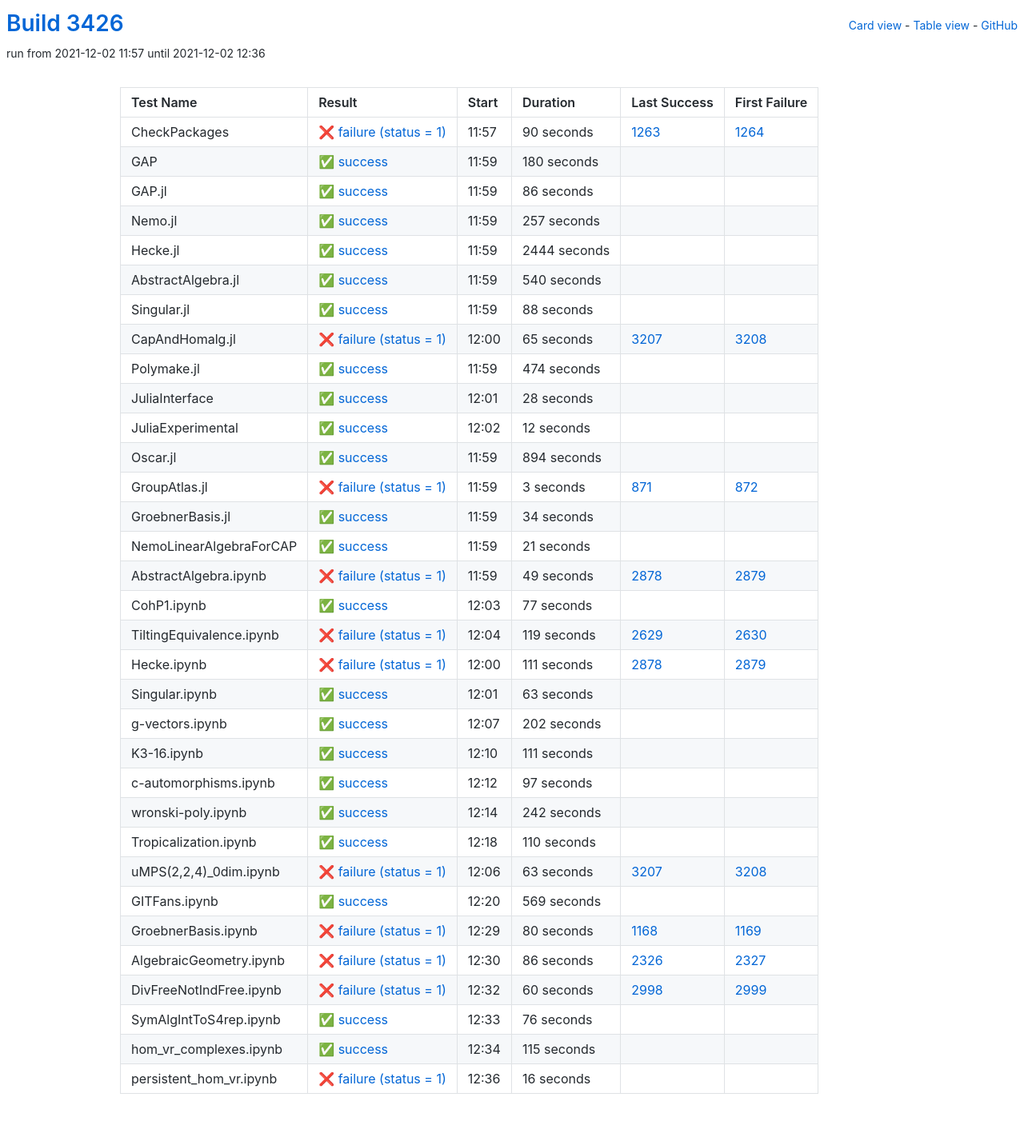
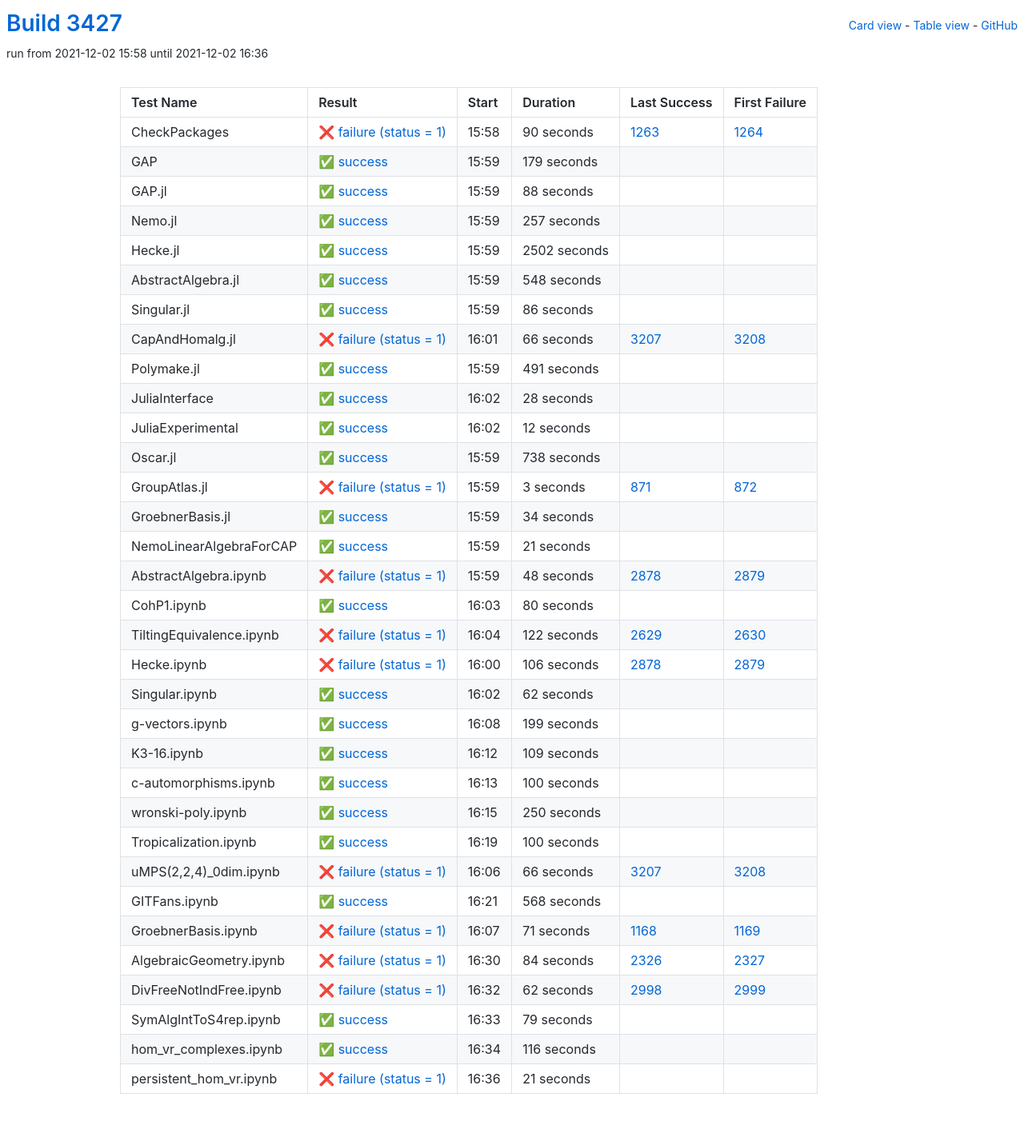
Before and after one commit to oscar-system/oscar-ci-status-stable, a Jekyll site: the page built from table.html, in a window 1280 px wide. Shown: the whole page at 80% size. Built offline with Jekyll 4.4.1, drawn with Linux system fonts in a browser that asks for light colours.

Commit message:
Build #3427

```diff
--- a/_data/ci.yml
+++ b/_data/ci.yml
@@ -1,6 +1,6 @@
 ---
-build: 3426
-build_url: https://oscarci.mathematik.uni-kl.de/job/oscar-stable/3426/
+build: 3427
+build_url: https://oscarci.mathematik.uni-kl.de/job/oscar-stable/3427/
 job: oscar-stable
 organization: oscar-system
 repo: oscar-ci-status-stable
@@ -8,8 +8,8 @@ repourl: https://github.com/oscar-system/oscar-ci-status-stable
 tests:
 - name: CheckPackages
   id: checkpackages
-  log: https://oscarci.mathematik.uni-kl.de/job/oscar-stable/3426/artifact/logs/build-3426/CheckPackages.log
-  start: 2021-12-02 11:57
+  log: https://oscarci.mathematik.uni-kl.de/job/oscar-stable/3427/artifact/logs/build-3427/CheckPackages.log
+  start: 2021-12-02 15:58
   success: false
   exitcode: 1
   status: failure
@@ -20,32 +20,32 @@ tests:
   first_failure_url: https://oscarci.mathematik.uni-kl.de/job/oscar-stable/1264/
 - name: GAP
   id: gap
-  log: https://oscarci.mathematik.uni-kl.de/job/oscar-stable/3426/artifact/logs/build-3426/GAP.log
-  start: 2021-12-02 11:59
+  log: https://oscarci.mathematik.uni-kl.de/job/oscar-stable/3427/artifact/logs/build-3427/GAP.log
+  start: 2021-12-02 15:59
   success: true
   exitcode: 0
   status: success
-  duration: 180
+  duration: 179
   last_success: false
   last_success_url:
   first_failure: false
   first_failure_url:
 - name: GAP.jl
   id: gap-jl
-  log: https://oscarci.mathematik.uni-kl.de/job/oscar-stable/3426/artifact/logs/build-3426/GAP.jl.log
-  start: 2021-12-02 11:59
+  log: https://oscarci.mathematik.uni-kl.de/job/oscar-stable/3427/artifact/logs/build-3427/GAP.jl.log
+  start: 2021-12-02 15:59
   success: true
   exitcode: 0
   status: success
-  duration: 86
+  duration: 88
   last_success: false
   last_success_url:
   first_failure: false
   first_failure_url:
 - name: Nemo.jl
   id: nemo-jl
-  log: https://oscarci.mathematik.uni-kl.de/job/oscar-stable/3426/artifact/logs/build-3426/Nemo.jl.log
-  start: 2021-12-02 11:59
+  log: https://oscarci.mathematik.uni-kl.de/job/oscar-stable/3427/artifact/logs/build-3427/Nemo.jl.log
+  start: 2021-12-02 15:59
   success: true
   exitcode: 0
   status: success
@@ -56,68 +56,68 @@ tests:
   first_failure_url:
 - name: Hecke.jl
   id: hecke-jl
-  log: https://oscarci.mathematik.uni-kl.de/job/oscar-stable/3426/artifact/logs/build-3426/Hecke.jl.log
-  start: 2021-12-02 11:59
+  log: https://oscarci.mathematik.uni-kl.de/job/oscar-stable/3427/artifact/logs/build-3427/Hecke.jl.log
+  start: 2021-12-02 15:59
   success: true
   exitcode: 0
   status: success
-  duration: 2444
+  duration: 2502
   last_success: false
   last_success_url:
   first_failure: false
   first_failure_url:
 - name: AbstractAlgebra.jl
   id: abstractalgebra-jl
-  log: https://oscarci.mathematik.uni-kl.de/job/oscar-stable/3426/artifact/logs/build-3426/AbstractAlgebra.jl.log
-  start: 2021-12-02 11:59
+  log: https://oscarci.mathematik.uni-kl.de/job/oscar-stable/3427/artifact/logs/build-3427/AbstractAlgebra.jl.log
+  start: 2021-12-02 15:59
   success: true
   exitcode: 0
   status: success
-  duration: 540
+  duration: 548
   last_success: false
   last_success_url:
   first_failure: false
   first_failure_url:
 - name: Singular.jl
   id: singular-jl
-  log: https://oscarci.mathematik.uni-kl.de/job/oscar-stable/3426/artifact/logs/build-3426/Singular.jl.log
-  start: 2021-12-02 11:59
+  log: https://oscarci.mathematik.uni-kl.de/job/oscar-stable/3427/artifact/logs/build-3427/Singular.jl.log
+  start: 2021-12-02 15:59
   success: true
   exitcode: 0
   status: success
-  duration: 88
+  duration: 86
   last_success: false
   last_success_url:
   first_failure: false
   first_failure_url:
 - name: CapAndHomalg.jl
   id: capandhomalg-jl
-  log: https://oscarci.mathematik.uni-kl.de/job/oscar-stable/3426/artifact/logs/build-3426/CapAndHomalg.jl.log
-  start: 2021-12-02 12:00
+  log: https://oscarci.mathematik.uni-kl.de/job/oscar-stable/3427/artifact/logs/build-3427/CapAndHomalg.jl.log
+  start: 2021-12-02 16:01
   success: false
   exitcode: 1
   status: failure
-  duration: 65
+  duration: 66
   last_success: 3207
   last_success_url: https://oscarci.mathematik.uni-kl.de/job/oscar-stable/3207/
   first_failure: 3208
   first_failure_url: https://oscarci.mathematik.uni-kl.de/job/oscar-stable/3208/
 - name: Polymake.jl
   id: polymake-jl
-  log: https://oscarci.mathematik.uni-kl.de/job/oscar-stable/3426/artifact/logs/build-3426/Polymake.jl.log
-  start: 2021-12-02 11:59
+  log: https://oscarci.mathematik.uni-kl.de/job/oscar-stable/3427/artifact/logs/build-3427/Polymake.jl.log
+  start: 2021-12-02 15:59
   success: true
   exitcode: 0
   status: success
-  duration: 474
+  duration: 491
   last_success: false
   last_success_url:
   first_failure: false
   first_failure_url:
 - name: JuliaInterface
   id: juliainterface
-  log: https://oscarci.mathematik.uni-kl.de/job/oscar-stable/3426/artifact/logs/build-3426/JuliaInterface.log
-  start: 2021-12-02 12:01
+  log: https://oscarci.mathematik.uni-kl.de/job/oscar-stable/3427/artifact/logs/build-3427/JuliaInterface.log
+  start: 2021-12-02 16:02
   success: true
   exitcode: 0
   status: success
@@ -128,8 +128,8 @@ tests:
   first_failure_url:
 - name: JuliaExperimental
   id: juliaexperimental
-  log: https://oscarci.mathematik.uni-kl.de/job/oscar-stable/3426/artifact/logs/build-3426/JuliaExperimental.log
-  start: 2021-12-02 12:02
+  log: https://oscarci.mathematik.uni-kl.de/job/oscar-stable/3427/artifact/logs/build-3427/JuliaExperimental.log
+  start: 2021-12-02 16:02
   success: true
   exitcode: 0
   status: success
@@ -140,20 +140,20 @@ tests:
   first_failure_url:
 - name: Oscar.jl
   id: oscar-jl
-  log: https://oscarci.mathematik.uni-kl.de/job/oscar-stable/3426/artifact/logs/build-3426/Oscar.jl.log
-  start: 2021-12-02 11:59
+  log: https://oscarci.mathematik.uni-kl.de/job/oscar-stable/3427/artifact/logs/build-3427/Oscar.jl.log
+  start: 2021-12-02 15:59
   success: true
   exitcode: 0
   status: success
-  duration: 894
+  duration: 738
   last_success: false
   last_success_url:
   first_failure: false
   first_failure_url:
 - name: GroupAtlas.jl
   id: groupatlas-jl
-  log: https://oscarci.mathematik.uni-kl.de/job/oscar-stable/3426/artifact/logs/build-3426/GroupAtlas.jl.log
-  start: 2021-12-02 11:59
+  log: https://oscarci.mathematik.uni-kl.de/job/oscar-stable/3427/artifact/logs/build-3427/GroupAtlas.jl.log
+  start: 2021-12-02 15:59
   success: false
   exitcode: 1
   status: failure
@@ -164,8 +164,8 @@ tests:
   first_failure_url: https://oscarci.mathematik.uni-kl.de/job/oscar-stable/872/
 - name: GroebnerBasis.jl
   id: groebnerbasis-jl
-  log: https://oscarci.mathematik.uni-kl.de/job/oscar-stable/3426/artifact/logs/build-3426/GroebnerBasis.jl.log
-  start: 2021-12-02 11:59
+  log: https://oscarci.mathematik.uni-kl.de/job/oscar-stable/3427/artifact/logs/build-3427/GroebnerBasis.jl.log
+  start: 2021-12-02 15:59
   success: true
   exitcode: 0
   status: success
@@ -176,8 +176,8 @@ tests:
   first_failure_url:
 - name: NemoLinearAlgebraForCAP
   id: nemolinearalgebraforcap
-  log: https://oscarci.mathematik.uni-kl.de/job/oscar-stable/3426/artifact/logs/build-3426/NemoLinearAlgebraForCAP.log
-  start: 2021-12-02 11:59
+  log: https://oscarci.mathematik.uni-kl.de/job/oscar-stable/3427/artifact/logs/build-3427/NemoLinearAlgebraForCAP.log
+  start: 2021-12-02 15:59
   success: true
   exitcode: 0
   status: success
@@ -188,216 +188,216 @@ tests:
   first_failure_url:
 - name: AbstractAlgebra.ipynb
   id: abstractalgebra-ipynb
-  log: https://oscarci.mathematik.uni-kl.de/job/oscar-stable/3426/artifact/logs/build-3426/AbstractAlgebra.ipynb.log
-  start: 2021-12-02 11:59
+  log: https://oscarci.mathematik.uni-kl.de/job/oscar-stable/3427/artifact/logs/build-3427/AbstractAlgebra.ipynb.log
+  start: 2021-12-02 15:59
   success: false
   exitcode: 1
   status: failure
-  duration: 49
+  duration: 48
   last_success: 2878
   last_success_url: https://oscarci.mathematik.uni-kl.de/job/oscar-stable/2878/
   first_failure: 2879
   first_failure_url: https://oscarci.mathematik.uni-kl.de/job/oscar-stable/2879/
 - name: CohP1.ipynb
   id: cohp1-ipynb
-  log: https://oscarci.mathematik.uni-kl.de/job/oscar-stable/3426/artifact/logs/build-3426/CohP1.ipynb.log
-  start: 2021-12-02 12:03
+  log: https://oscarci.mathematik.uni-kl.de/job/oscar-stable/3427/artifact/logs/build-3427/CohP1.ipynb.log
+  start: 2021-12-02 16:03
   success: true
   exitcode: 0
   status: success
-  duration: 77
+  duration: 80
   last_success: false
   last_success_url:
   first_failure: false
   first_failure_url:
 - name: TiltingEquivalence.ipynb
   id: tiltingequivalence-ipynb
-  log: https://oscarci.mathematik.uni-kl.de/job/oscar-stable/3426/artifact/logs/build-3426/TiltingEquivalence.ipynb.log
-  start: 2021-12-02 12:04
+  log: https://oscarci.mathematik.uni-kl.de/job/oscar-stable/3427/artifact/logs/build-3427/TiltingEquivalence.ipynb.log
+  start: 2021-12-02 16:04
   success: false
   exitcode: 1
   status: failure
-  duration: 119
+  duration: 122
   last_success: 2629
   last_success_url: https://oscarci.mathematik.uni-kl.de/job/oscar-stable/2629/
   first_failure: 2630
   first_failure_url: https://oscarci.mathematik.uni-kl.de/job/oscar-stable/2630/
 - name: Hecke.ipynb
   id: hecke-ipynb
-  log: https://oscarci.mathematik.uni-kl.de/job/oscar-stable/3426/artifact/logs/build-3426/Hecke.ipynb.log
-  start: 2021-12-02 12:00
+  log: https://oscarci.mathematik.uni-kl.de/job/oscar-stable/3427/artifact/logs/build-3427/Hecke.ipynb.log
+  start: 2021-12-02 16:00
   success: false
   exitcode: 1
   status: failure
-  duration: 111
+  duration: 106
   last_success: 2878
   last_success_url: https://oscarci.mathematik.uni-kl.de/job/oscar-stable/2878/
   first_failure: 2879
   first_failure_url: https://oscarci.mathematik.uni-kl.de/job/oscar-stable/2879/
 - name: Singular.ipynb
   id: singular-ipynb
-  log: https://oscarci.mathematik.uni-kl.de/job/oscar-stable/3426/artifact/logs/build-3426/Singular.ipynb.log
-  start: 2021-12-02 12:01
+  log: https://oscarci.mathematik.uni-kl.de/job/oscar-stable/3427/artifact/logs/build-3427/Singular.ipynb.log
+  start: 2021-12-02 16:02
   success: true
   exitcode: 0
   status: success
-  duration: 63
+  duration: 62
   last_success: false
   last_success_url:
   first_failure: false
   first_failure_url:
 - name: g-vectors.ipynb
   id: g-vectors-ipynb
-  log: https://oscarci.mathematik.uni-kl.de/job/oscar-stable/3426/artifact/logs/build-3426/g-vectors.ipynb.log
-  start: 2021-12-02 12:07
+  log: https://oscarci.mathematik.uni-kl.de/job/oscar-stable/3427/artifact/logs/build-3427/g-vectors.ipynb.log
+  start: 2021-12-02 16:08
   success: true
   exitcode: 0
   status: success
-  duration: 202
+  duration: 199
   last_success: false
   last_success_url:
   first_failure: false
   first_failure_url:
 - name: K3-16.ipynb
   id: k3-16-ipynb
-  log: https://oscarci.mathematik.uni-kl.de/job/oscar-stable/3426/artifact/logs/build-3426/K3-16.ipynb.log
-  start: 2021-12-02 12:10
+  log: https://oscarci.mathematik.uni-kl.de/job/oscar-stable/3427/artifact/logs/build-3427/K3-16.ipynb.log
+  start: 2021-12-02 16:12
   success: true
   exitcode: 0
   status: success
-  duration: 111
+  duration: 109
   last_success: false
   last_success_url:
   first_failure: false
   first_failure_url:
 - name: c-automorphisms.ipynb
   id: c-automorphisms-ipynb
-  log: https://oscarci.mathematik.uni-kl.de/job/oscar-stable/3426/artifact/logs/build-3426/c-automorphisms.ipynb.log
-  start: 2021-12-02 12:12
+  log: https://oscarci.mathematik.uni-kl.de/job/oscar-stable/3427/artifact/logs/build-3427/c-automorphisms.ipynb.log
+  start: 2021-12-02 16:13
   success: true
   exitcode: 0
   status: success
-  duration: 97
+  duration: 100
   last_success: false
   last_success_url:
   first_failure: false
   first_failure_url:
 - name: wronski-poly.ipynb
   id: wronski-poly-ipynb
-  log: https://oscarci.mathematik.uni-kl.de/job/oscar-stable/3426/artifact/logs/build-3426/wronski-poly.ipynb.log
-  start: 2021-12-02 12:14
+  log: https://oscarci.mathematik.uni-kl.de/job/oscar-stable/3427/artifact/logs/build-3427/wronski-poly.ipynb.log
+  start: 2021-12-02 16:15
   success: true
   exitcode: 0
   status: success
-  duration: 242
+  duration: 250
   last_success: false
   last_success_url:
   first_failure: false
   first_failure_url:
 - name: Tropicalization.ipynb
   id: tropicalization-ipynb
-  log: https://oscarci.mathematik.uni-kl.de/job/oscar-stable/3426/artifact/logs/build-3426/Tropicalization.ipynb.log
-  start: 2021-12-02 12:18
+  log: https://oscarci.mathematik.uni-kl.de/job/oscar-stable/3427/artifact/logs/build-3427/Tropicalization.ipynb.log
+  start: 2021-12-02 16:19
   success: true
   exitcode: 0
   status: success
-  duration: 110
+  duration: 100
   last_success: false
   last_success_url:
   first_failure: false
   first_failure_url:
 - name: uMPS(2,2,4)_0dim.ipynb
   id: umps-2-2-4-0dim-ipynb
-  log: https://oscarci.mathematik.uni-kl.de/job/oscar-stable/3426/artifact/logs/build-3426/uMPS-2-2-4-_0dim.ipynb.log
-  start: 2021-12-02 12:06
+  log: https://oscarci.mathematik.uni-kl.de/job/oscar-stable/3427/artifact/logs/build-3427/uMPS-2-2-4-_0dim.ipynb.log
+  start: 2021-12-02 16:06
   success: false
   exitcode: 1
   status: failure
-  duration: 63
+  duration: 66
   last_success: 3207
   last_success_url: https://oscarci.mathematik.uni-kl.de/job/oscar-stable/3207/
   first_failure: 3208
   first_failure_url: https://oscarci.mathematik.uni-kl.de/job/oscar-stable/3208/
 - name: GITFans.ipynb
   id: gitfans-ipynb
-  log: https://oscarci.mathematik.uni-kl.de/job/oscar-stable/3426/artifact/logs/build-3426/GITFans.ipynb.log
-  start: 2021-12-02 12:20
+  log: https://oscarci.mathematik.uni-kl.de/job/oscar-stable/3427/artifact/logs/build-3427/GITFans.ipynb.log
+  start: 2021-12-02 16:21
   success: true
   exitcode: 0
   status: success
-  duration: 569
+  duration: 568
   last_success: false
   last_success_url:
   first_failure: false
   first_failure_url:
 - name: GroebnerBasis.ipynb
   id: groebnerbasis-ipynb
-  log: https://oscarci.mathematik.uni-kl.de/job/oscar-stable/3426/artifact/logs/build-3426/GroebnerBasis.ipynb.log
-  start: 2021-12-02 12:29
+  log: https://oscarci.mathematik.uni-kl.de/job/oscar-stable/3427/artifact/logs/build-3427/GroebnerBasis.ipynb.log
+  start: 2021-12-02 16:07
   success: false
   exitcode: 1
   status: failure
-  duration: 80
+  duration: 71
   last_success: 1168
   last_success_url: https://oscarci.mathematik.uni-kl.de/job/oscar-stable/1168/
   first_failure: 1169
   first_failure_url: https://oscarci.mathematik.uni-kl.de/job/oscar-stable/1169/
 - name: AlgebraicGeometry.ipynb
   id: algebraicgeometry-ipynb
-  log: https://oscarci.mathematik.uni-kl.de/job/oscar-stable/3426/artifact/logs/build-3426/AlgebraicGeometry.ipynb.log
-  start: 2021-12-02 12:30
+  log: https://oscarci.mathematik.uni-kl.de/job/oscar-stable/3427/artifact/logs/build-3427/AlgebraicGeometry.ipynb.log
+  start: 2021-12-02 16:30
   success: false
   exitcode: 1
   status: failure
-  duration: 86
+  duration: 84
   last_success: 2326
   last_success_url: https://oscarci.mathematik.uni-kl.de/job/oscar-stable/2326/
   first_failure: 2327
   first_failure_url: https://oscarci.mathematik.uni-kl.de/job/oscar-stable/2327/
 - name: DivFreeNotIndFree.ipynb
   id: divfreenotindfree-ipynb
-  log: https://oscarci.mathematik.uni-kl.de/job/oscar-stable/3426/artifact/logs/build-3426/DivFreeNotIndFree.ipynb.log
-  start: 2021-12-02 12:32
+  log: https://oscarci.mathematik.uni-kl.de/job/oscar-stable/3427/artifact/logs/build-3427/DivFreeNotIndFree.ipynb.log
+  start: 2021-12-02 16:32
   success: false
   exitcode: 1
   status: failure
-  duration: 60
+  duration: 62
   last_success: 2998
   last_success_url: https://oscarci.mathematik.uni-kl.de/job/oscar-stable/2998/
   first_failure: 2999
   first_failure_url: https://oscarci.mathematik.uni-kl.de/job/oscar-stable/2999/
 - name: SymAlgIntToS4rep.ipynb
   id: symalginttos4rep-ipynb
-  log: https://oscarci.mathematik.uni-kl.de/job/oscar-stable/3426/artifact/logs/build-3426/SymAlgIntToS4rep.ipynb.log
-  start: 2021-12-02 12:33
+  log: https://oscarci.mathematik.uni-kl.de/job/oscar-stable/3427/artifact/logs/build-3427/SymAlgIntToS4rep.ipynb.log
+  start: 2021-12-02 16:33
   success: true
   exitcode: 0
   status: success
-  duration: 76
+  duration: 79
   last_success: false
   last_success_url:
   first_failure: false
   first_failure_url:
 - name: hom_vr_complexes.ipynb
   id: hom-vr-complexes-ipynb
-  log: https://oscarci.mathematik.uni-kl.de/job/oscar-stable/3426/artifact/logs/build-3426/hom_vr_complexes.ipynb.log
-  start: 2021-12-02 12:34
+  log: https://oscarci.mathematik.uni-kl.de/job/oscar-stable/3427/artifact/logs/build-3427/hom_vr_complexes.ipynb.log
+  start: 2021-12-02 16:34
   success: true
   exitcode: 0
   status: success
-  duration: 115
+  duration: 116
   last_success: false
   last_success_url:
   first_failure: false
   first_failure_url:
 - name: persistent_hom_vr.ipynb
   id: persistent-hom-vr-ipynb
-  log: https://oscarci.mathematik.uni-kl.de/job/oscar-stable/3426/artifact/logs/build-3426/persistent_hom_vr.ipynb.log
-  start: 2021-12-02 12:36
+  log: https://oscarci.mathematik.uni-kl.de/job/oscar-stable/3427/artifact/logs/build-3427/persistent_hom_vr.ipynb.log
+  start: 2021-12-02 16:36
   success: false
   exitcode: 1
   status: failure
-  duration: 16
+  duration: 21
   last_success: false
   last_success_url:
   first_failure: false
```
Also changed, not shown: README.md.
